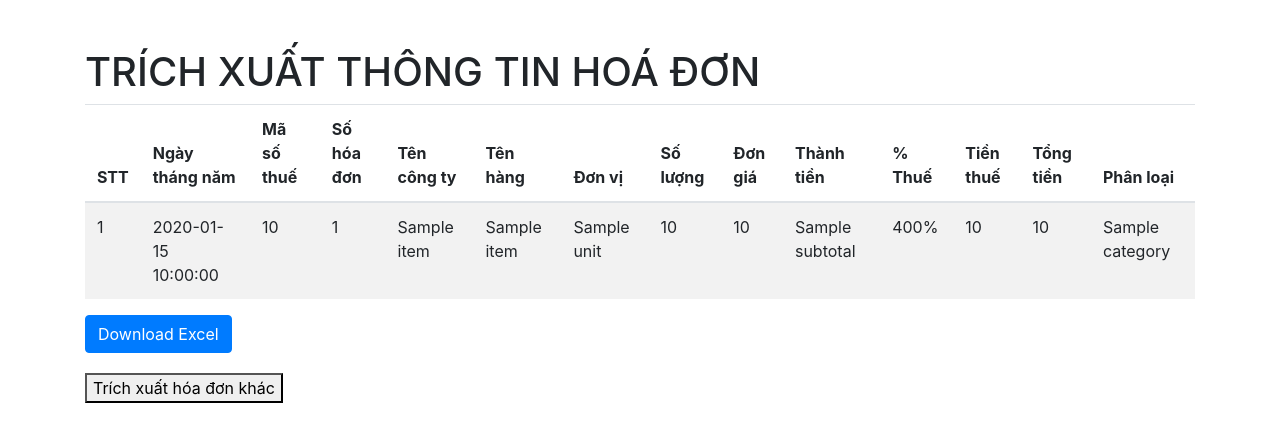
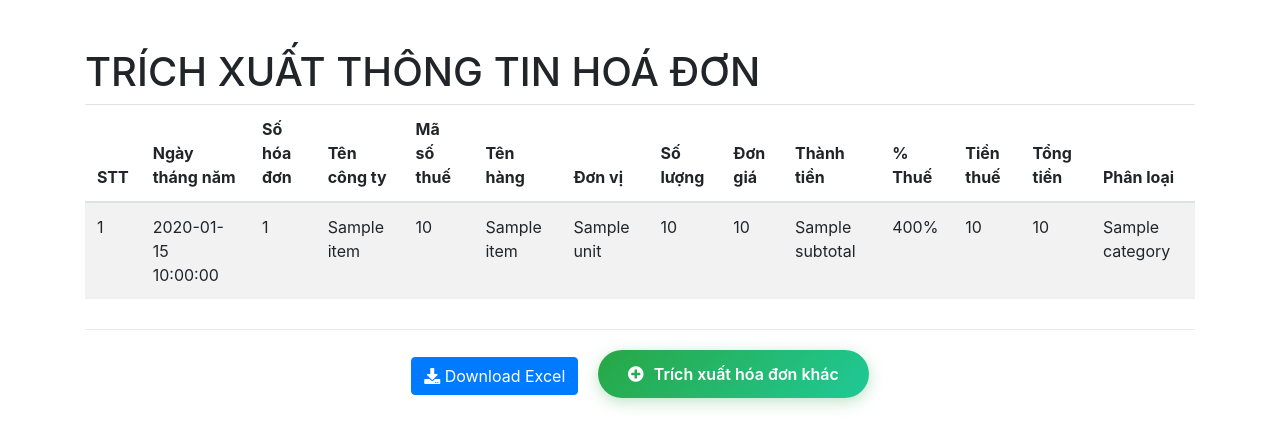
Before and after one commit to dzungnguyen5121/invoice_extractor, a Flask app: template templates/result.html in a window 1280 px wide. Shown: the top 448 px of the page. Run offline with Flask 2, Linux system fonts and the light colour scheme; the template is opened without the code that fills it: most values are stand-ins (such as "Sample title", 1, 10 or a date in 2020); parts of the project's set-up code (start-up, migrations or seed data) failed here and were passed over; some libraries are stand-ins or nearby versions.

Commit message:
fix bug và giao diện

```diff
--- a/config.json
+++ b/config.json
@@ -1,6 +1,6 @@
 {
   "default": {
-    "tax_code": "Mã số thuế[\\w\\s\\(\\):]*((?:\\d[ ]*){10,13})|Tax Code[\\w\\s\\(\\):]*((?:\\d[ ]*){10,13})|MST[\\w\\s\\(\\):]*((?:\\d[ ]*){10,13})",
+    "tax_code": "Mã số thuế.*?([\\d\\-]{10,20})|Tax Code.*?([\\d\\-]{10,20})|MST.*?([\\d\\-]{10,20})",
     "invoice_number": "Số hóa đơn: (\\d+)|Invoice No: (\\d+)|Số HĐ: (\\d+)",
     "company_name": "^([A-ZÀ-Ỹ0-9\\-\\&\\.,\\s]{10,})$",
     "tax_rate": "(?:Thuế|Tax|Thuế suất GTGT): (\\d+) ?%",
--- a/src/excel.py
+++ b/src/excel.py
@@ -10,11 +10,11 @@ def save_to_excel(data_list, excel_path='output/invoices.xlsx'):
         else:
             wb = openpyxl.Workbook()
             ws = wb.active
-            ws.append(['STT', 'Ngày tháng năm', 'Mã số thuế', 'Số hóa đơn', 'Tên công ty', 'Tên hàng',
+            ws.append(['STT', 'Ngày tháng năm', 'Số hóa đơn', 'Tên công ty', 'Mã số thuế', 'Tên hàng',
                        'Đơn vị', 'Số lượng', 'Đơn giá', 'Thành tiền', '% Thuế', 'Tiền thuế', 'Tổng tiền', 'Phân loại'])
         for data in data_list:
             row = [
-                ws.max_row, data['date'], data['tax_code'], data['invoice_number'], data['company_name'],
+                ws.max_row, data['date'], data['invoice_number'], data['company_name'], data['tax_code'],
                 data['item_name'], data['unit'], data['quantity'], data['unit_price'], data['subtotal'],
                 data['tax_rate'] * 100, data['tax_amount'], data['total'], data['category']
             ]
--- a/templates/result.html
+++ b/templates/result.html
@@ -1,8 +1,50 @@
 <!DOCTYPE html>
 <html>
 <head>
-    <title>Invoice Data</title>
+    <title>Trích xuất hoá đơn</title>
     <link rel="stylesheet" href="https://stackpath.bootstrapcdn.com/bootstrap/4.5.2/css/bootstrap.min.css">
+    <link rel="stylesheet" href="https://cdnjs.cloudflare.com/ajax/libs/font-awesome/5.15.4/css/all.min.css">
+    <style>
+        .btn-extract-another {
+            background: linear-gradient(135deg, #28a745 0%, #20c997 100%);
+            border: none;
+            color: white;
+            font-weight: 600;
+            padding: 12px 30px;
+            border-radius: 25px;
+            font-size: 16px;
+            transition: all 0.3s ease;
+            box-shadow: 0 4px 15px rgba(40, 167, 69, 0.3);
+            text-decoration: none;
+            display: inline-flex;
+            align-items: center;
+            gap: 10px;
+        }
+
+        .btn-extract-another:hover {
+            background: linear-gradient(135deg, #218838 0%, #1ea085 100%);
+            color: white;
+            text-decoration: none;
+            transform: translateY(-2px);
+            box-shadow: 0 6px 20px rgba(40, 167, 69, 0.4);
+        }
+
+        .btn-extract-another:active {
+            transform: translateY(0);
+            box-shadow: 0 2px 10px rgba(40, 167, 69, 0.3);
+        }
+
+        .action-buttons {
+            margin-top: 30px;
+            padding: 20px 0;
+            border-top: 1px solid #e9ecef;
+            text-align: center;
+        }
+
+        .btn-download {
+            margin-right: 15px;
+        }
+    </style>
 </head>
 <body>
     <div class="container">
@@ -21,9 +63,9 @@
                 <tr>
                     <th>STT</th>
                     <th>Ngày tháng năm</th>
-                    <th>Mã số thuế</th>
                     <th>Số hóa đơn</th>
                     <th>Tên công ty</th>
+                    <th>Mã số thuế</th>
                     <th>Tên hàng</th>
                     <th>Đơn vị</th>
                     <th>Số lượng</th>
@@ -40,9 +82,9 @@
                 <tr>
                     <td>{{ loop.index }}</td>
                     <td>{{ item.date }}</td>
-                    <td>{{ item.tax_code }}</td>
                     <td>{{ item.invoice_number }}</td>
                     <td>{{ item.company_name }}</td>
+                    <td>{{ item.tax_code }}</td>
                     <td>{{ item.item_name }}</td>
                     <td>{{ item.unit }}</td>
                     <td>{{ item.quantity }}</td>
@@ -56,13 +98,19 @@
                 {% endfor %}
             </tbody>
         </table>
-        {% if data %}
-        <a href="/download" class="btn btn-primary">Download Excel</a>
-        {% endif %}
-        <!-- Thêm nút Trích xuất hóa đơn khác -->
-        <form action="/reset" method="get" style="margin-top: 20px;">
-            <button type="submit">Trích xuất hóa đơn khác</button>
-        </form>
+
+        <div class="action-buttons">
+            {% if data %}
+            <a href="/download" class="btn btn-primary btn-download">
+                <i class="fas fa-download"></i> Download Excel
+            </a>
+            {% endif %}
+
+            <a href="/reset" class="btn-extract-another">
+                <i class="fas fa-plus-circle"></i>
+                Trích xuất hóa đơn khác
+            </a>
+        </div>
     </div>
 </body>
 </html>
```
Also changed, not shown: src/extractor.py (+33 -2 lines), templates/index.html (+4 -4 lines), 5 other files.
